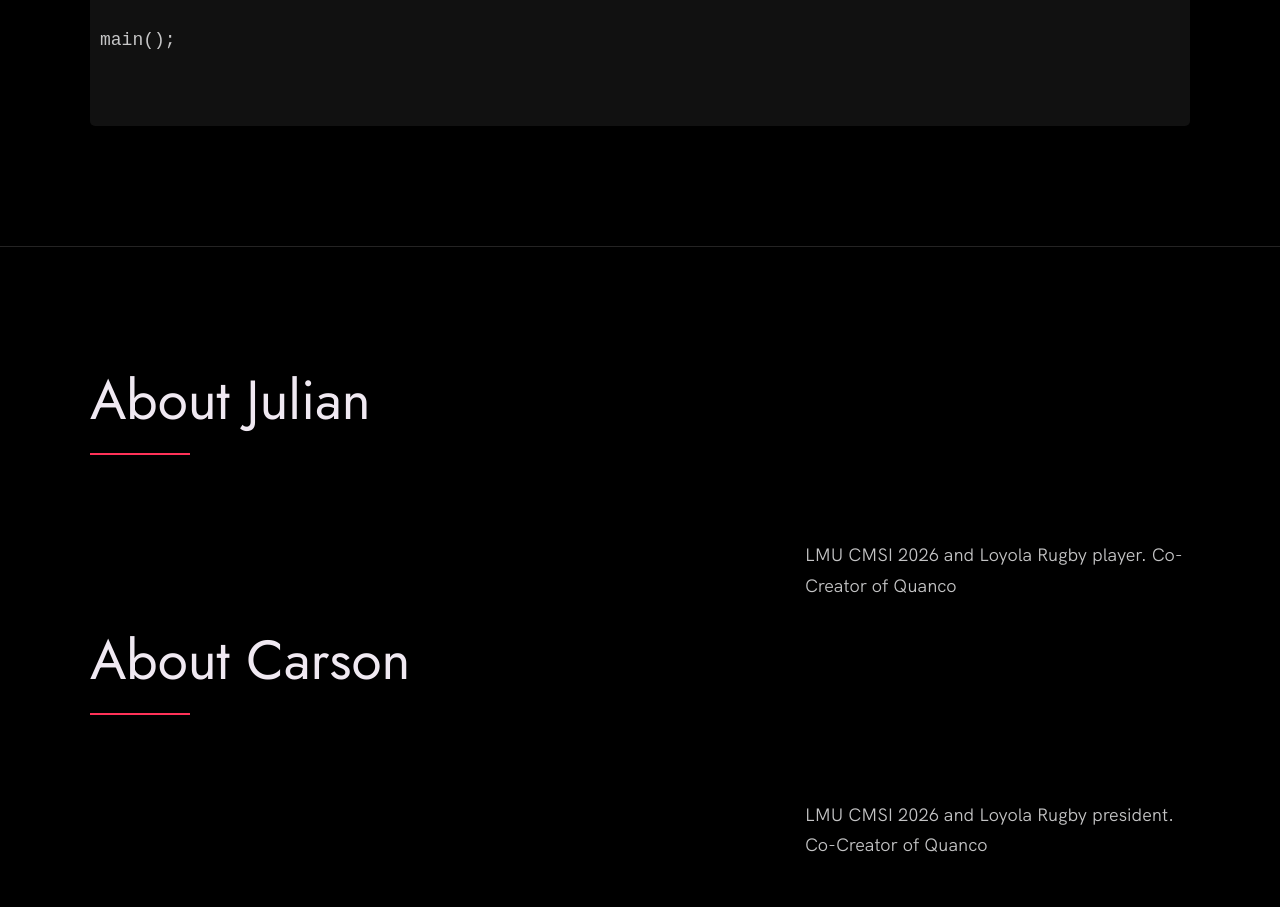
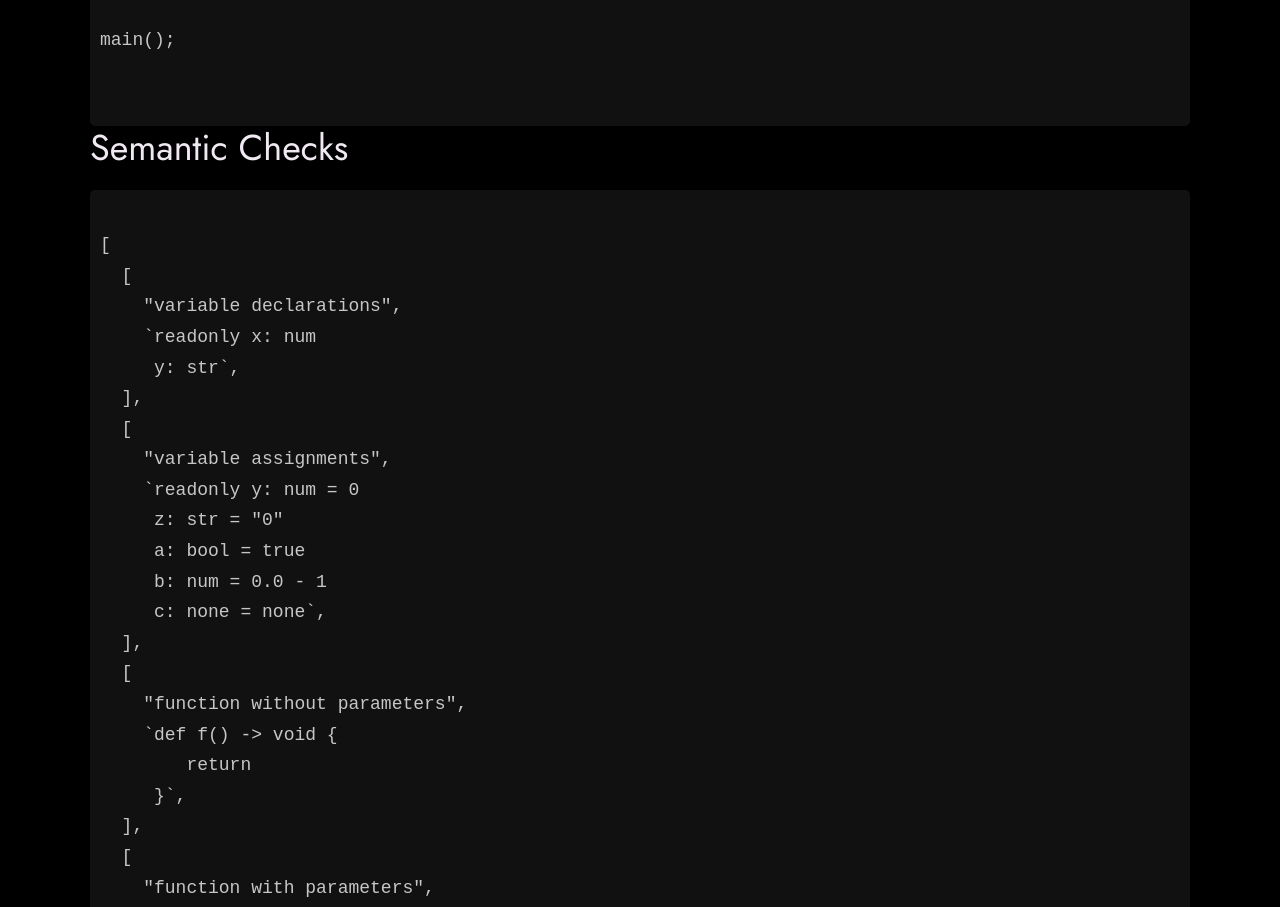
Before and after one commit to c44rson/Quanco, a website: page index.html in a window 1280 px wide. Shown: the part 7740-8647 px from the top of the page. Drawn offline with Linux system fonts and the light colour scheme; files whose address does not match are found by name.

Commit message:
Update index.html

```diff
--- a/index.html
+++ b/index.html
@@ -286,6 +286,106 @@
 main();
 </code>
     </pre>
+          <h3>Semantic Checks</h3>
+    <pre>
+<code>
+[
+  [
+    "variable declarations",
+    `readonly x: num
+     y: str`,
+  ],
+  [
+    "variable assignments",
+    `readonly y: num = 0
+     z: str = "0"
+     a: bool = true
+     b: num = 0.0 - 1
+     c: none = none`,
+  ],
+  [
+    "function without parameters",
+    `def f() -> void {
+        return
+     }`,
+  ],
+  [
+    "function with parameters",
+    `def f(x: num, y: bool) -> bool {
+        return true
+    }`,
+  ],
+  [
+    "void function",
+    `def f(x: bool) -> void {
+        return
+     }`,
+  ],
+  [
+    "non-void function",
+    `def f(x: num) -> num {
+        return x
+     }`,
+  ],
+  [
+    "class without constructor",
+    `class c {
+        this.x: num = 1
+     }`,
+  ],
+  [
+    "class with constructor",
+    `class d {
+        def __init__(self, x: bool) {
+            this.valid: bool = x
+        }
+     }`,
+  ],
+  [
+    "class with method",
+    `class d {
+        def __init__(self, x: bool) {
+            this.valid: bool = x
+        }
+        def flipValid(self) -> void {
+            this.valid = not this.valid
+        }
+     }`,
+  ],
+  [
+    "accessing class fields outside class",
+    `class d {
+        def __init__(self, x: bool) {
+            this.valid: bool = x
+        }
+        def flipValid(self) -> void {
+            this.valid = not this.valid
+        }
+     }
+     example: d = d(true)
+     variable: bool = d.valid`,
+  ],
+  [
+    "breaking for loop",
+    `for i: num = 0, i < 5, ++i {
+        if i == 2 {
+            break
+        }
+     }`,
+  ],
+  [
+    "breaking while loop",
+    `j: num = 0
+      while j <= 20 {
+        if j == 10 {
+          break
+        }
+        j += 2
+      }`,
+  ],
+];
+</code>
+    </pre>
         </div>
       </div>
     </div>
```
